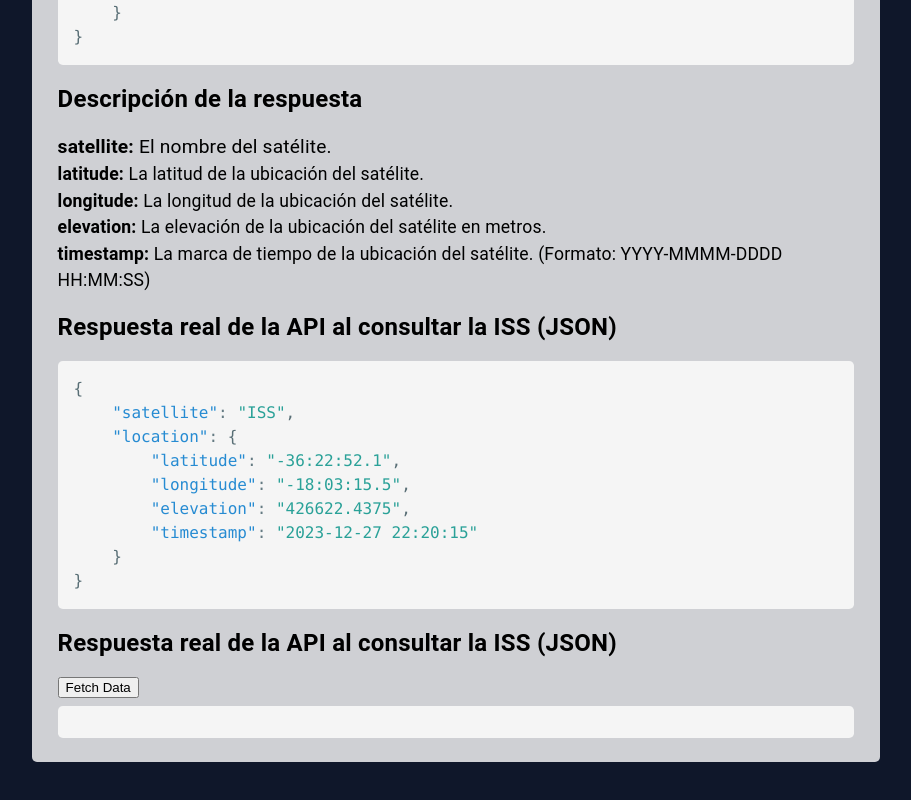
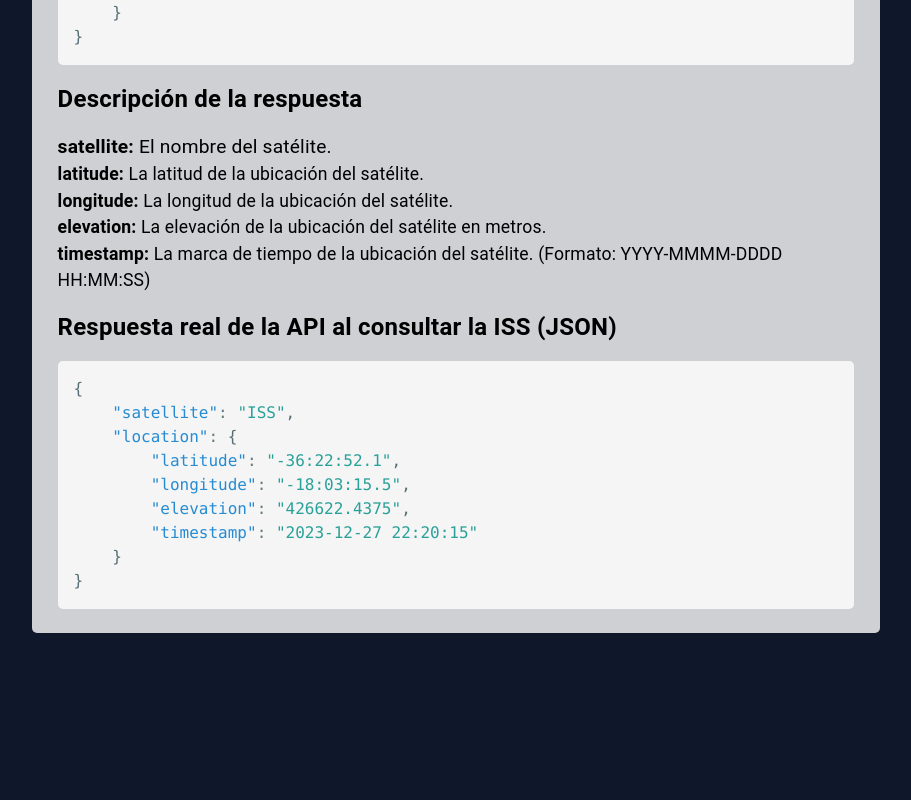
Before and after one commit to derkiab/miportfolio, a React (Create React App) app: page /astroAPI in a window 1280 px wide. Shown: the part 1201-2001 px from the top of the page, without its empty margins (184-1095 px from the left). After the commit the page ends 1954 px from the top, so only its background shows below. Built offline with nearby package versions, Linux system fonts and the light colour scheme.

Commit message:
removed api call within the app for now

```diff
--- a/src/components/ApiUsage.js
+++ b/src/components/ApiUsage.js
@@ -18,17 +18,18 @@
 
 function ApiUsage() {
 
-  const [apiResponse, setApiResponse] = useState('');
+  /*const [apiResponse, setApiResponse] = useState(null);
 
   const handleClick = async () => {
     try {
-      const response = await fetch('https://satellitewatch.azurewebsites.net/satlocation/PLANTSAT?api_key=6bfced44-72df-487e-9003-8f40cf266628');
+      const response = await fetch('https://satellitewatch.azurewebsites.net/satlocation/PLANTSAT');
       const data = await response.json();
       setApiResponse(JSON.stringify(data, null, 2));
     } catch (error) {
       console.error('Error:', error);
     }
   };
+  */
 
   const [loading, setLoading] = useState(true);
   const theme = useTheme();
@@ -585,26 +586,8 @@
                 customStyle={{ fontSize: '1rem', backgroundColor: '#f5f5f5' }}>
                 {codeString3}
               </SyntaxHighlighter>
-              <Typography
-                sx={{
-                  color: '#000000',
-                  fontFamily: 'Roboto, sans-serif',
-                  fontSize: '1.5rem',
-                  fontWeight: 'bold',
-                  fontSmooth: 'always',
-                  mt: '2vh',
-                  mb: '2vh',
-                  [theme.breakpoints.down('sm')]: {
-                    fontSize: '1rem',
-                  },
-                }}
-              >
-                Respuesta real de la API al consultar la ISS (JSON)
-              </Typography>
-              <button onClick={handleClick}>Fetch Data</button>
-              <SyntaxHighlighter language="json" style={solarizedlight} customStyle={{ fontSize: '1rem', backgroundColor: '#f5f5f5' }}>
-                {apiResponse}
-              </SyntaxHighlighter>
+
+
             </Box>
           </Box>
         </Container>
```
